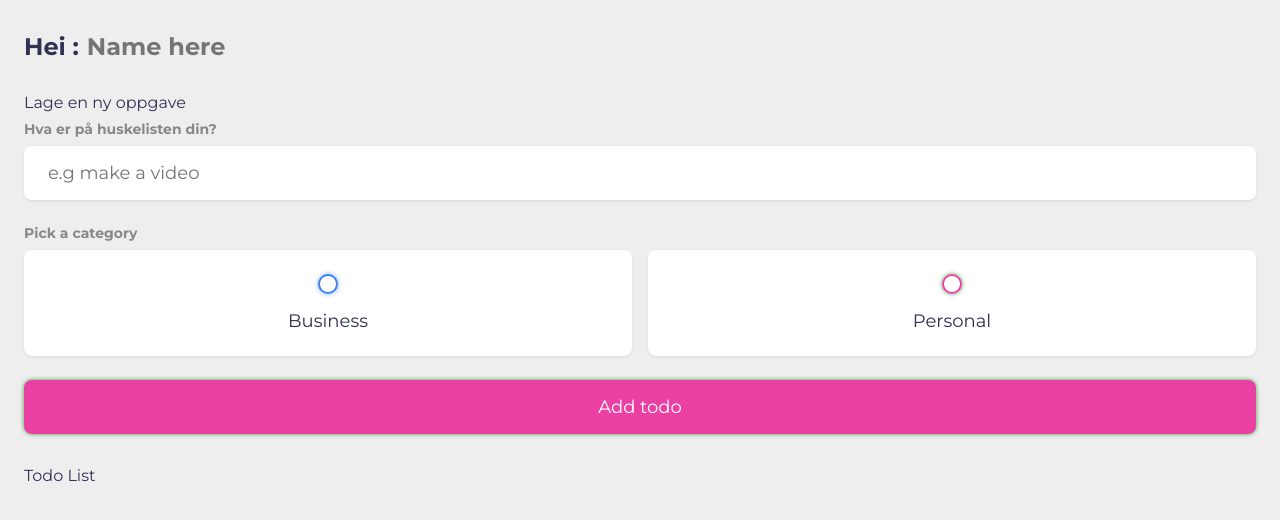
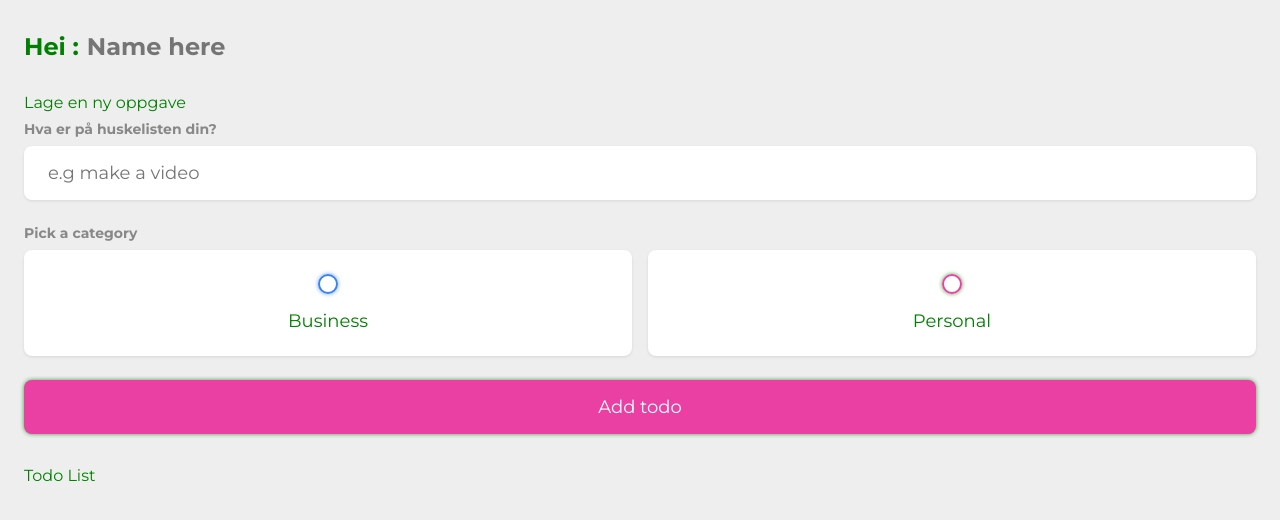
Before and after one commit to fhoiland/todo, a plain HTML site: page index.html in a window 1280 px wide. Drawn offline with Linux system fonts and the light colour scheme.

Commit message:
Update style.css

```diff
--- a/style.css
+++ b/style.css
@@ -4,7 +4,7 @@
     --personal: var(--primary);
     --light: #EEE;
     --grey: #888;
-    --dark: #313154;
+    --dark: #008000;
     --danger: #ff5b57;
 
     --shadow: 0 1px 3px rgba(0, 0, 0, 0.1);
```
